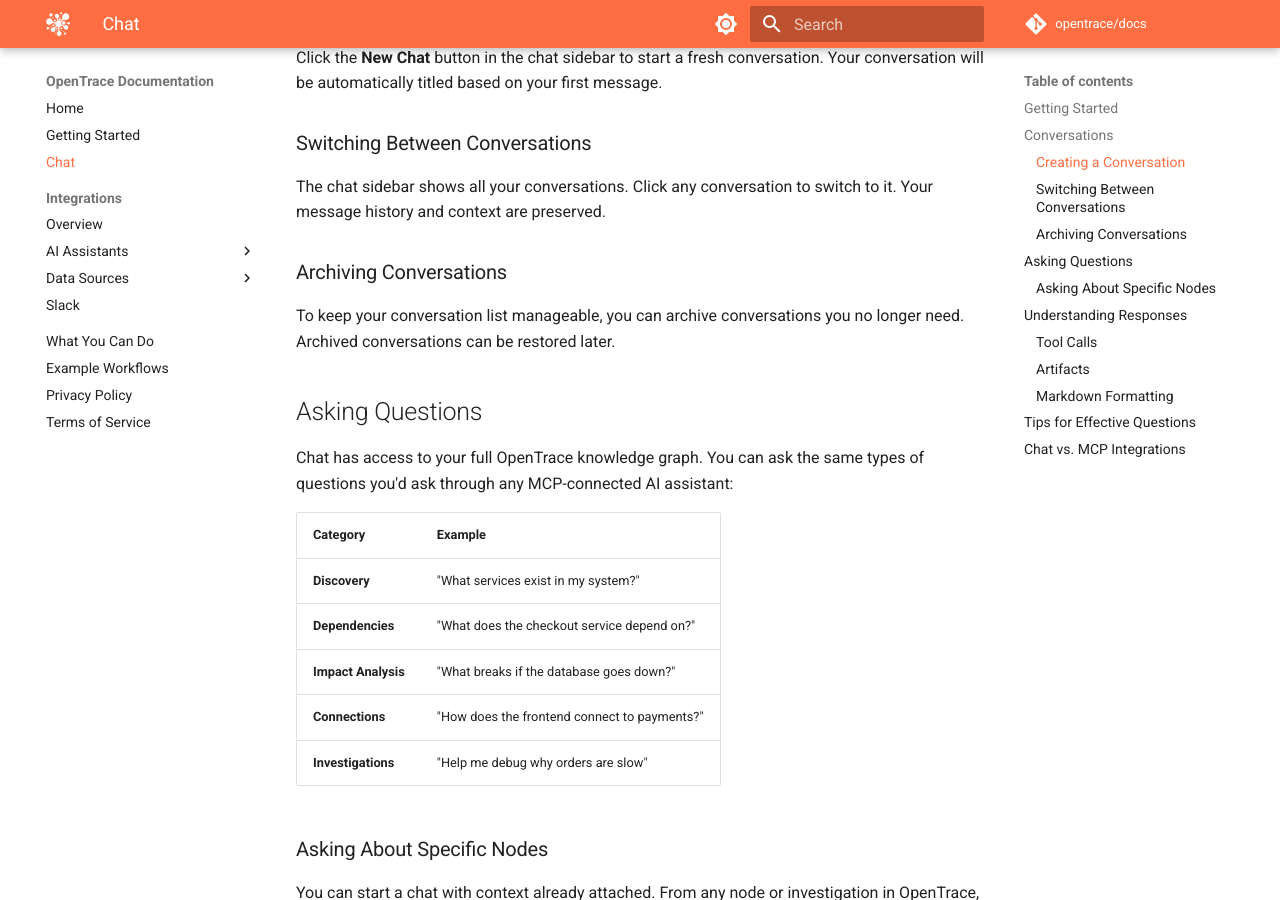
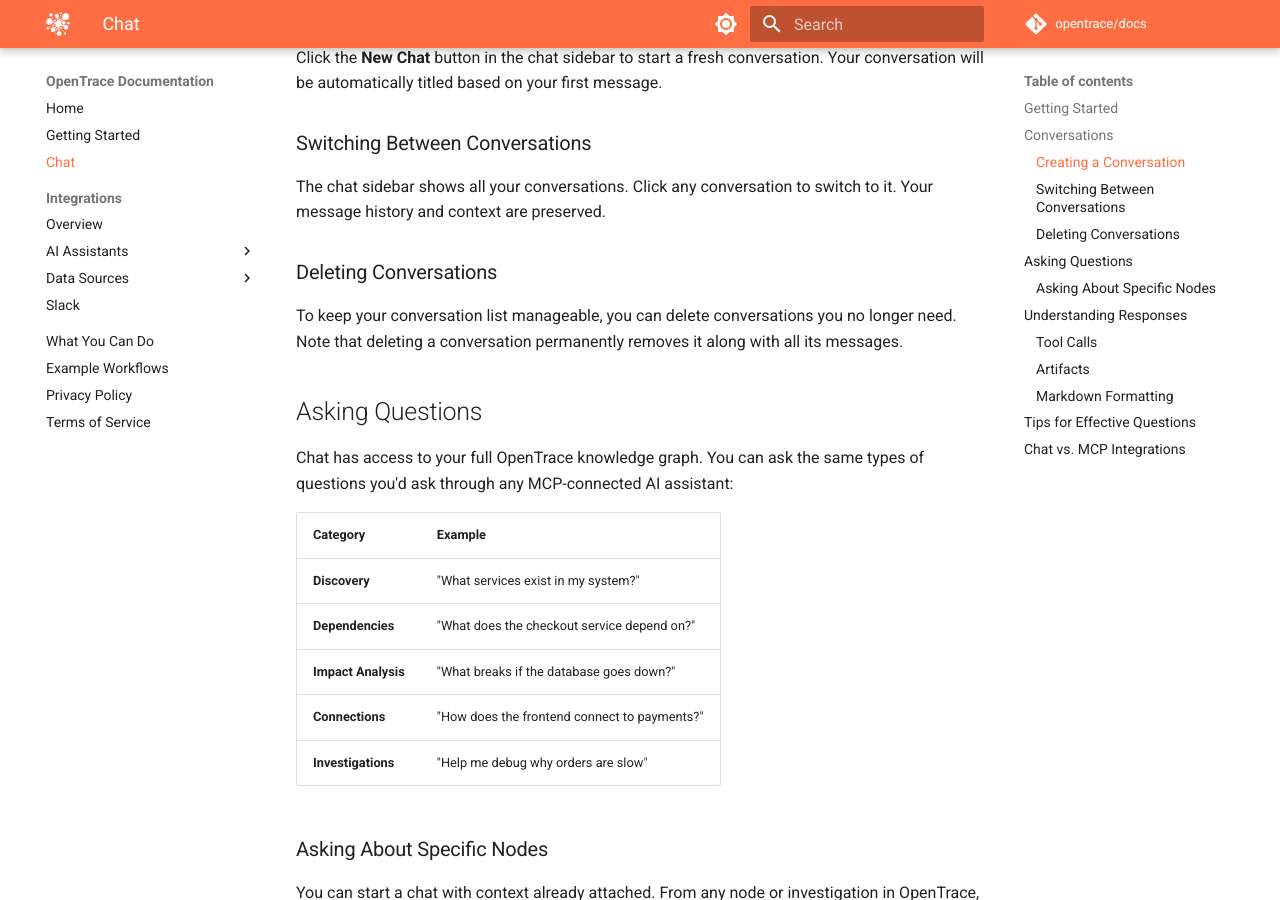
Before and after one commit to opentrace/docs, an MkDocs documentation site: the page built from docs/chat.md, in a window 1280 px wide and 900 px high, scrolled down 740 px. Built offline with MkDocs 1.6.1 and Material for MkDocs 9.7.7, drawn with Linux system fonts in a browser that asks for light colours; comment, search, counter and statistics services are not loaded.

Commit message:
Fix chat docs: replace archive with delete to match implementation
The actual implementation uses permanent deletion (DeleteConversation),
not archiving. There is no archive state or restore capability.

https://claude.ai/code/session_01ULWBJae5RGzUWdccr3CWA9

```diff
--- a/docs/chat.md
+++ b/docs/chat.md
@@ -23,9 +23,9 @@ Click the **New Chat** button in the chat sidebar to start a fresh conversation.
 
 The chat sidebar shows all your conversations. Click any conversation to switch to it. Your message history and context are preserved.
 
-### Archiving Conversations
+### Deleting Conversations
 
-To keep your conversation list manageable, you can archive conversations you no longer need. Archived conversations can be restored later.
+To keep your conversation list manageable, you can delete conversations you no longer need. Note that deleting a conversation permanently removes it along with all its messages.
 
 ## Asking Questions
 
```
